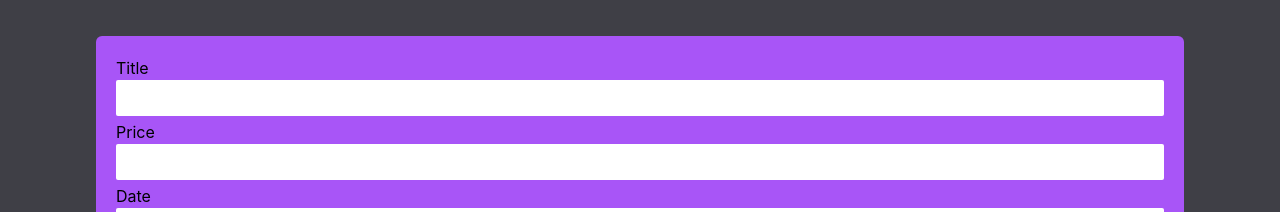
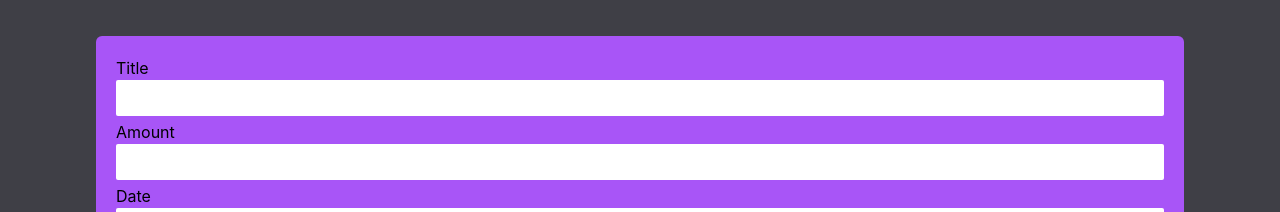
Before and after one commit to Rinnohara9803/expense-manager, a React (Create React App) app: page / in a window 1280 px wide. Both pictures are taken after a click on the button "Add Expenses". Shown: the top 212 px of the page. Built offline with nearby package versions, Linux system fonts and the light colour scheme.

Commit message:
forwardRef used for input-focus

```diff
--- a/src/components/expenses/ExpenseForm.js
+++ b/src/components/expenses/ExpenseForm.js
@@ -1,5 +1,6 @@
-import React, { useState } from "react";
+import React, { useState, useRef } from "react";
 import DeleteDialog from "../dialogs/DeleteDialog";
+import Input from "../ui/inputs/Input";
 
 // const formValidationReducer = (state, action) => {
 //   console.log(action.value);
@@ -26,6 +27,9 @@ const ExpenseForm = ({ saveExpenseHandler, setEditingHandlerToFalse }) => {
     message: "e",
     value: false,
   });
+
+  const titleRef = useRef();
+  const amountRef = useRef();
 
   const [expense, setNewExpense] = useState({
     title: "",
@@ -67,22 +71,24 @@ const ExpenseForm = ({ saveExpenseHandler, setEditingHandlerToFalse }) => {
       });
       return;
     } else if (expense.title.trim().length === 0) {
-      setShowDialog((previousState) => {
-        return {
-          ...previousState,
-          value: true,
-          message: "Please fill in the title.",
-        };
-      });
+      // setShowDialog((previousState) => {
+      //   return {
+      //     ...previousState,
+      //     value: true,
+      //     message: "Please fill in the title.",
+      //   };
+      // });
+      titleRef.current.focus();
       return;
     } else if (expense.amount.trim().length === 0) {
-      setShowDialog((previousState) => {
-        return {
-          ...previousState,
-          value: true,
-          message: "Please fill in the amount.",
-        };
-      });
+      // setShowDialog((previousState) => {
+      //   return {
+      //     ...previousState,
+      //     value: true,
+      //     message: "Please fill in the amount.",
+      //   };
+      // });
+      amountRef.current.focus();
       return;
     } else if (expense.date.trim().length === 0) {
       setShowDialog((previousState) => {
@@ -127,21 +133,20 @@ const ExpenseForm = ({ saveExpenseHandler, setEditingHandlerToFalse }) => {
       )}
 
       <form onSubmit={submitForm}>
-        <label> Title </label>
-        <input
+        <Input
+          ref={titleRef}
+          label="Title"
           value={expense.title}
-          onChange={titleChangeHandler}
-          className="w-full rounded-sm mb-1 text-lg pl-2 py-1"
-          // shadow-sm focus:outline-none focus:border-2 focus:border-black focus:rounded-sm"
           type="text"
-        ></input>
-        <label> Price </label>
-        <input
+          valueChangeHandler={titleChangeHandler}
+        ></Input>
+        <Input
+          ref={amountRef}
+          label="Amount"
           value={expense.amount}
-          onChange={amountChangeHandler}
-          className="w-full rounded-sm mb-1 text-lg pl-2 py-1"
           type="number"
-        ></input>
+          valueChangeHandler={amountChangeHandler}
+        ></Input>
         <label> Date </label>
         <input
           value={expense.date}
--- /dev/null
+++ b/src/components/ui/inputs/Input.js
@@ -0,0 +1,31 @@
+import React, { useRef, useImperativeHandle } from "react";
+
+const Input = React.forwardRef((props, ref) => {
+  const inputRef = useRef();
+
+  const activate = () => {
+    inputRef.current.focus();
+  };
+
+  useImperativeHandle(ref, () => {
+    return {
+      focus: activate,
+    };
+  });
+
+  return (
+    <React.Fragment>
+      <label> {props.label} </label>
+      <input
+        ref={inputRef}
+        value={props.value}
+        onChange={props.valueChangeHandler}
+        className="w-full rounded-sm mb-1 text-lg pl-2 py-1"
+        // shadow-sm focus:outline-none focus:border-2 focus:border-black focus:rounded-sm"
+        type={props.type}
+      ></input>
+    </React.Fragment>
+  );
+});
+
+export default Input;
```
